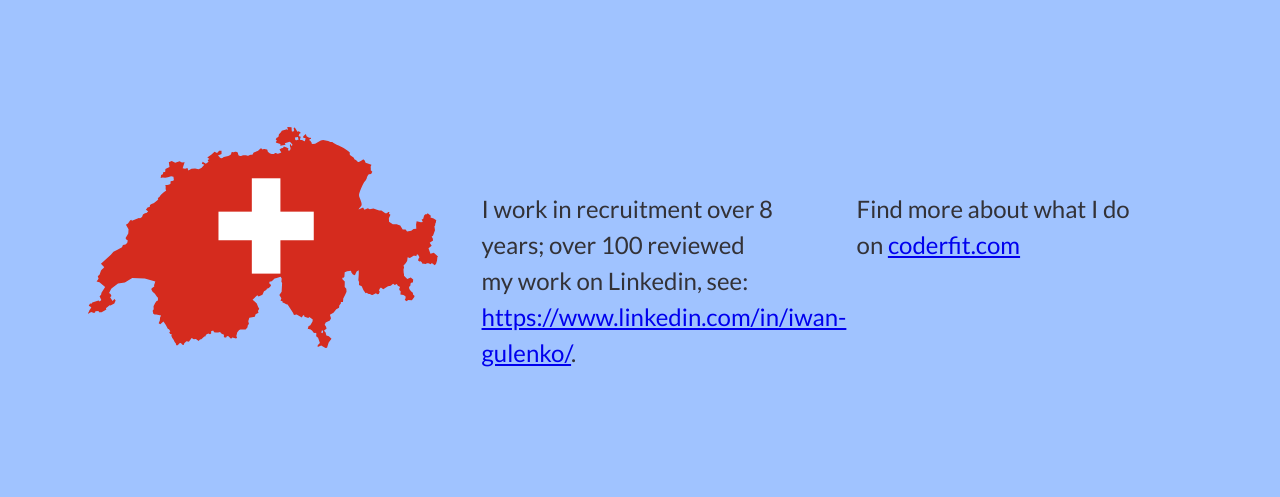
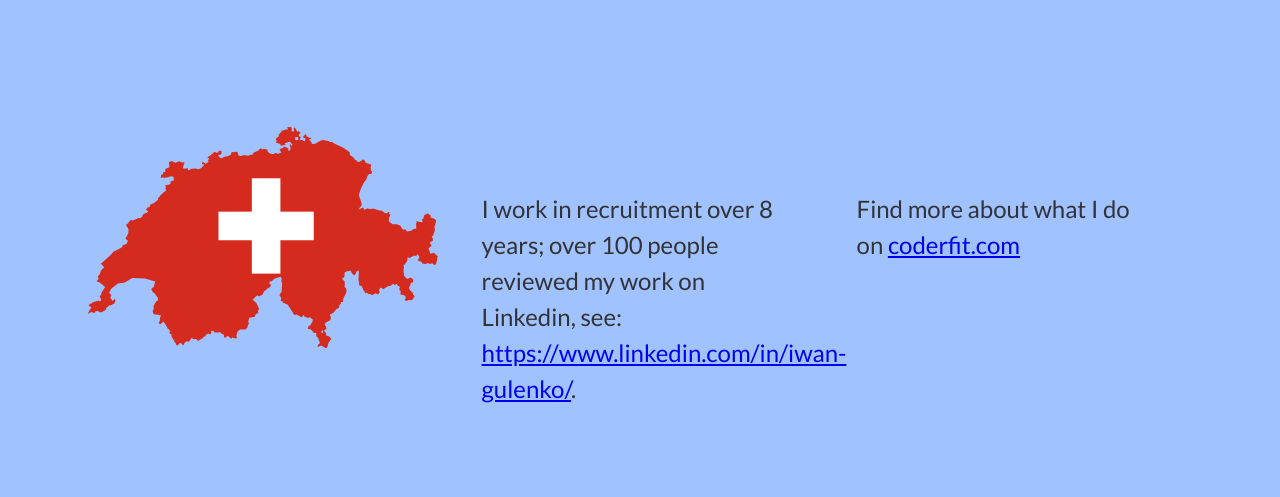
Before and after one commit to iwangu/iwangu.github.com, a plain HTML site: page index.html in a window 1280 px wide. Shown: the part 303-800 px from the top of the page. Drawn offline with Linux system fonts and the light colour scheme.

Commit message:
Update index.html

```diff
--- a/index.html
+++ b/index.html
@@ -24,7 +24,7 @@
 		<div id="body-row" class="row">
 			<div id="story">
 				<img id="travel" src="/images/travel.svg">
-					 <p>I work in recruitment over 8 years; over 100 reviewed my work on Linkedin, see:<br>
+					 <p>I work in recruitment over 8 years; over 100 people reviewed my work on Linkedin, see:<br>
 				         <a href="https://www.linkedin.com/in/iwan-gulenko/" target="_blank">https://www.linkedin.com/in/iwan-gulenko/</a>.<br>
 				         <p>Find more about what I do on <a href="https://www.linkedin.com/in/iwan-gulenko/" target="_blank">coderfit.com</a></p>
 			</div>
```
